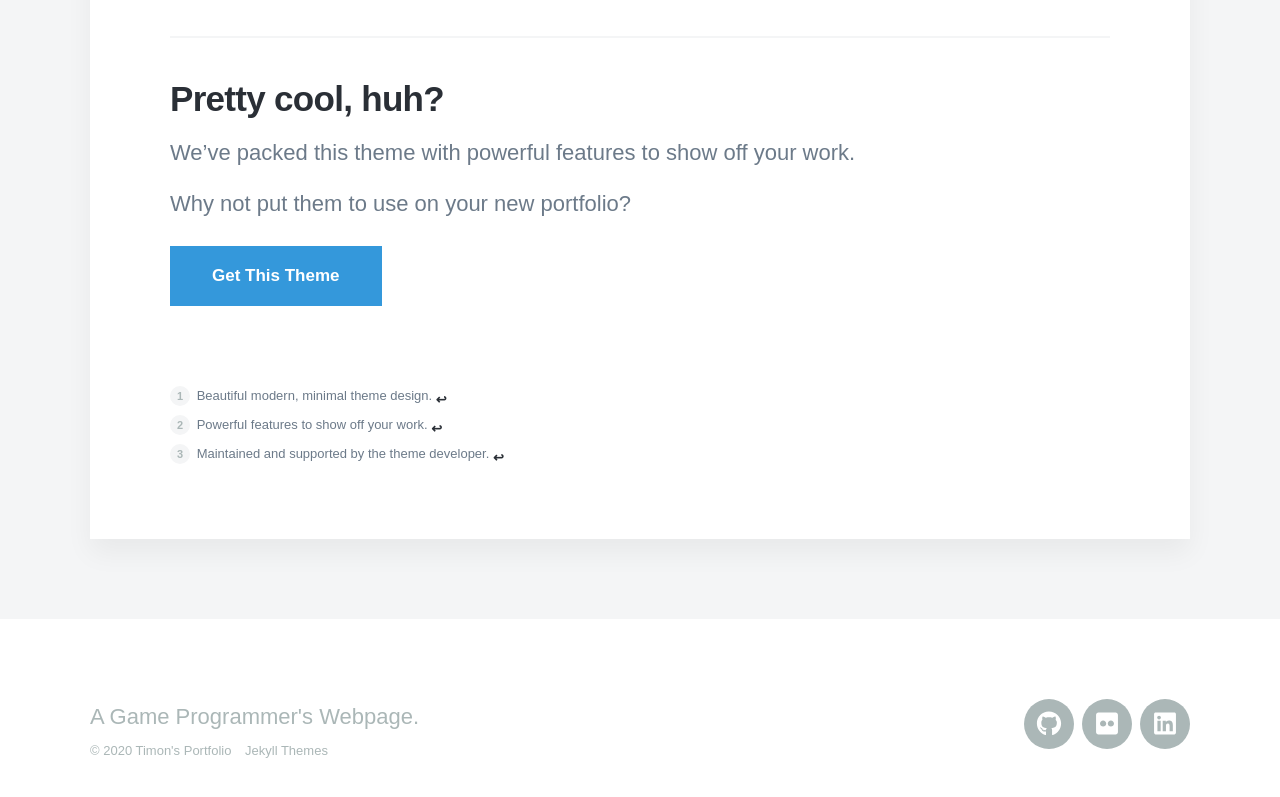
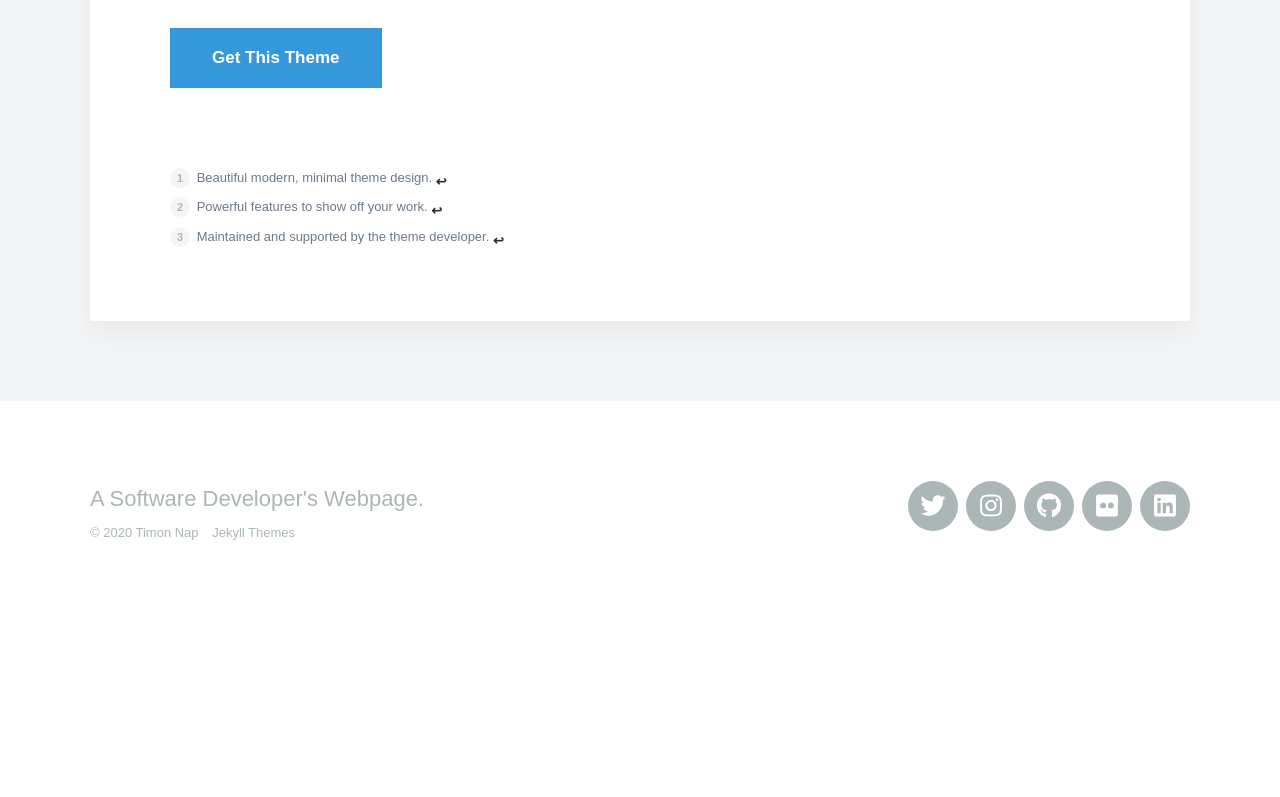
Before and after one commit to Rynji/Rynji.github.io, a Jekyll site: the page built from _projects/2018-6-30-demo-project.md, in a window 1280 px wide and 1400 px high, scrolled down 5035 px, cut to the strip 563-1360 px from the top of the window. Built offline with Jekyll 4.4.1, drawn with Linux system fonts in a browser that asks for light colours; nearby versions of some CDN libraries; some web fonts are replaced; after the commit the page ends 6217 px from its top, so only the background shows below that; some of the changed text lies outside the part shown.

Commit message:
Updated _settings.yml

```diff
--- a/_data/settings.yml
+++ b/_data/settings.yml
@@ -1,5 +1,5 @@
 basic_settings:
-  site_title: Timon's Portfolio
+  site_title: Timon Nap
   favicon_image: /images/favicon.png
 
 header_settings:
@@ -16,10 +16,10 @@
       url: '/contact'
 
 footer_settings:
-  footer_tagline: A Game Programmer's Webpage.
+  footer_tagline: A Software Developer's Webpage.
 
 hero_settings:
-  overlay_opacity: 0.8
+  overlay_opacity: 0.66
 
 post_settings:
   grid_spacing: 10
@@ -32,8 +32,8 @@
 
 social_settings:
   facebook_url: ''
-  twitter_url: ''
-  instagram_url: ''
+  twitter_url:
+  instagram_url:
   snapchat_url: ''
   youtube_url: ''
   google-plus_url: ''
@@ -138,9 +138,9 @@
     letter_spacing: 0
     line_height: 1.6
   blockquote:
-    small_size: 25
-    medium_size: 35
-    large_size: 45
+    small_size: 22
+    medium_size: 22
+    large_size: 22
     weight: 300
     letter_spacing: -0.02
     line_height: 1.6
```
